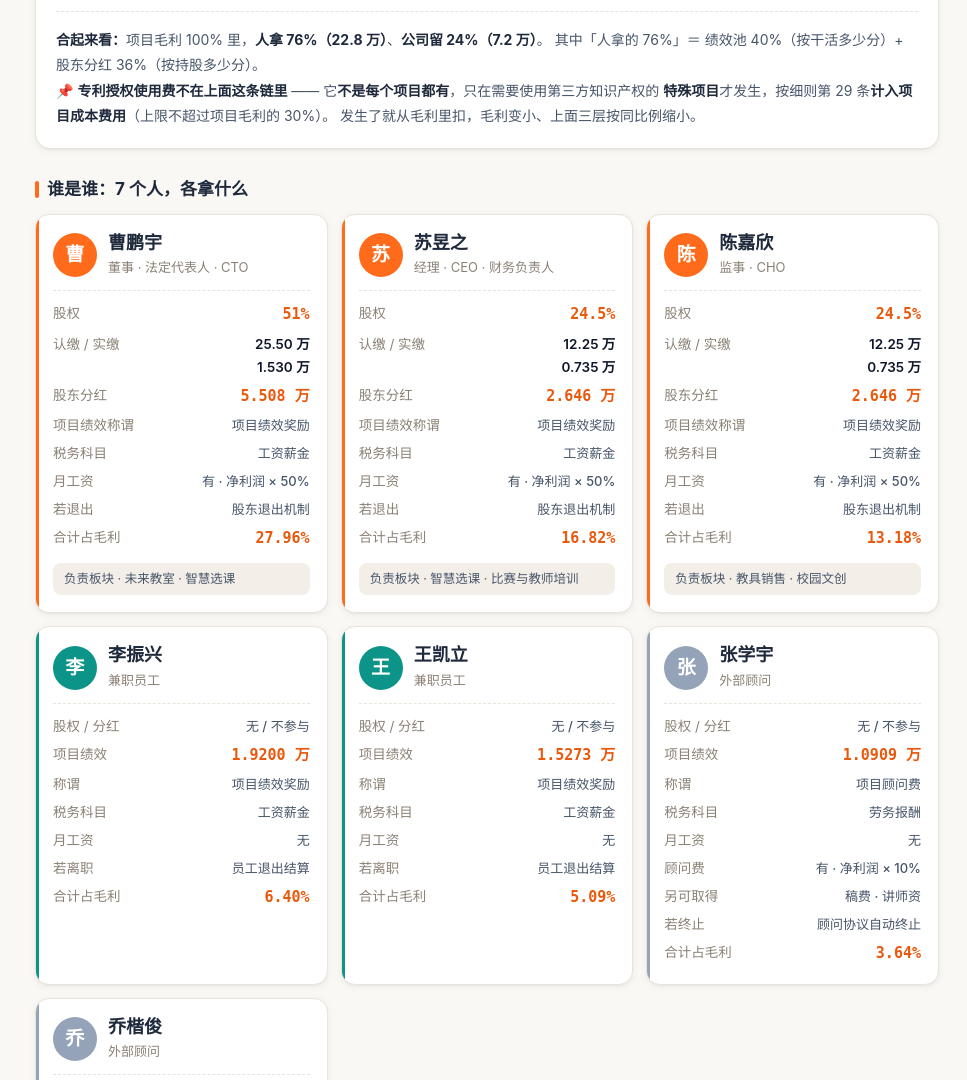
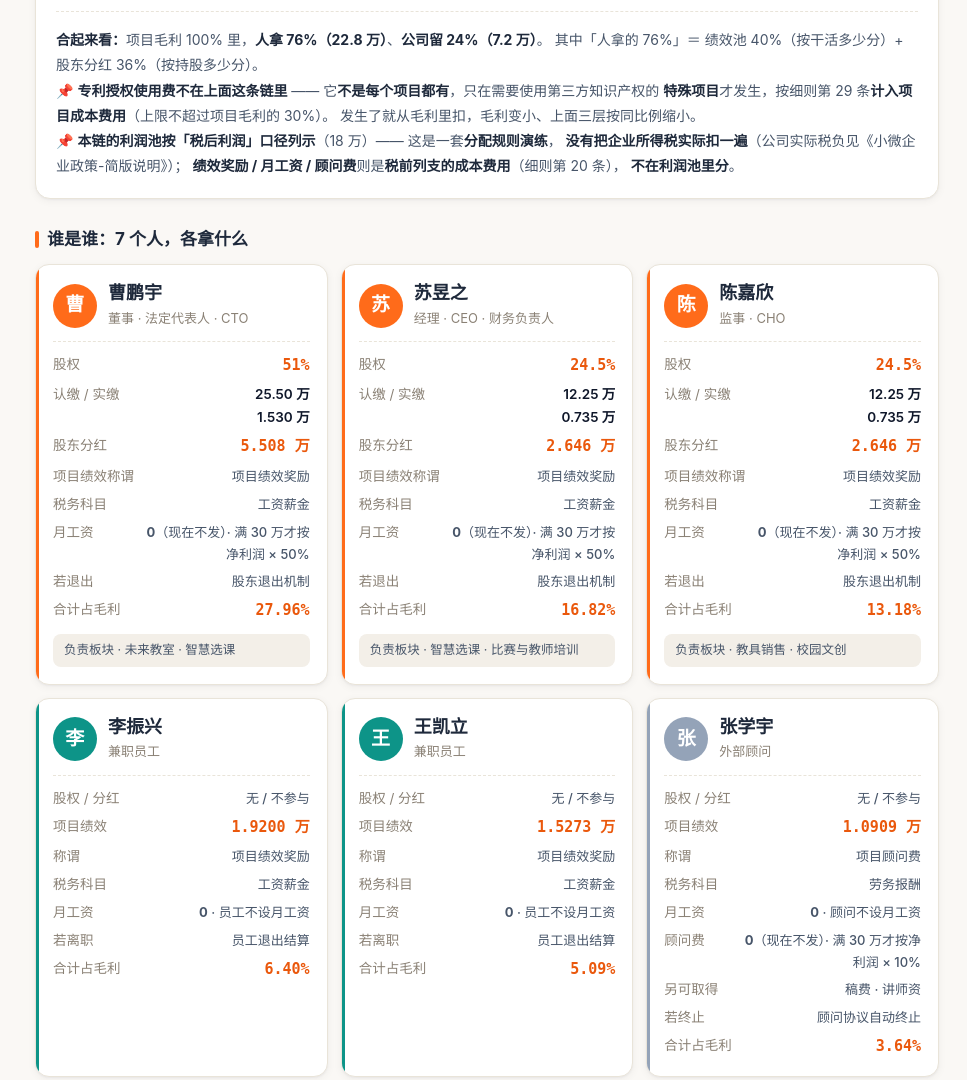
Before and after one commit to elio-cao/xinchuang-edu-preview, a plain HTML site: page index.html in a window 1280 px wide. Shown: the part 1180-2260 px from the top of the page, without its empty margins (313-1280 px from the left). Drawn offline with Linux system fonts and the light colour scheme.

Commit message:
preview: 公司资料总站改版预览

```diff
--- a/index.html
+++ b/index.html
@@ -530,7 +530,11 @@ mark{background:#ffe9a8;color:inherit;border-radius:2px;padding:0 1px}
       其中「人拿的 76%」＝ 绩效池 40%（按干活多少分）+ 股东分红 36%（按持股多少分）。<br>
       📌 <b>专利授权使用费不在上面这条链里</b> —— 它<b>不是每个项目都有</b>，只在需要使用第三方知识产权的
       <b>特殊项目</b>才发生，按细则第 29 条<b>计入项目成本费用</b>（上限不超过项目毛利的 30%）。
-      发生了就从毛利里扣，毛利变小、上面三层按同比例缩小。
+      发生了就从毛利里扣，毛利变小、上面三层按同比例缩小。<br>
+      📌 <b>本链的利润池按「税后利润」口径列示</b>（18 万）—— 这是一套<b>分配规则演练</b>，
+      <b>没有把企业所得税实际扣一遍</b>（公司实际税负见《小微企业政策-简版说明》）；
+      <b>绩效奖励 / 月工资 / 顾问费</b>则是<b>税前列支的成本费用</b>（细则第 20 条），
+      <b>不在利润池里分</b>。
     </div>
   </div>
 
@@ -546,7 +550,7 @@ mark{background:#ffe9a8;color:inherit;border-radius:2px;padding:0 1px}
         <dt>股东分红</dt><dd class="big">5.508 万</dd>
         <dt>项目绩效称谓</dt><dd class="small">项目绩效奖励</dd>
         <dt>税务科目</dt><dd class="small">工资薪金</dd>
-        <dt>月工资</dt><dd class="small">有 · 净利润 × 50%</dd>
+        <dt>月工资</dt><dd class="small"><b>0</b>（现在不发）· 满 30 万才按净利润 × 50%</dd>
         <dt>若退出</dt><dd class="small">股东退出机制</dd>
         <dt>合计占毛利</dt><dd class="big">27.96%</dd>
       </dl>
@@ -560,7 +564,7 @@ mark{background:#ffe9a8;color:inherit;border-radius:2px;padding:0 1px}
         <dt>股东分红</dt><dd class="big">2.646 万</dd>
         <dt>项目绩效称谓</dt><dd class="small">项目绩效奖励</dd>
         <dt>税务科目</dt><dd class="small">工资薪金</dd>
-        <dt>月工资</dt><dd class="small">有 · 净利润 × 50%</dd>
+        <dt>月工资</dt><dd class="small"><b>0</b>（现在不发）· 满 30 万才按净利润 × 50%</dd>
         <dt>若退出</dt><dd class="small">股东退出机制</dd>
         <dt>合计占毛利</dt><dd class="big">16.82%</dd>
       </dl>
@@ -574,7 +578,7 @@ mark{background:#ffe9a8;color:inherit;border-radius:2px;padding:0 1px}
         <dt>股东分红</dt><dd class="big">2.646 万</dd>
         <dt>项目绩效称谓</dt><dd class="small">项目绩效奖励</dd>
         <dt>税务科目</dt><dd class="small">工资薪金</dd>
-        <dt>月工资</dt><dd class="small">有 · 净利润 × 50%</dd>
+        <dt>月工资</dt><dd class="small"><b>0</b>（现在不发）· 满 30 万才按净利润 × 50%</dd>
         <dt>若退出</dt><dd class="small">股东退出机制</dd>
         <dt>合计占毛利</dt><dd class="big">13.18%</dd>
       </dl>
@@ -587,7 +591,7 @@ mark{background:#ffe9a8;color:inherit;border-radius:2px;padding:0 1px}
         <dt>项目绩效</dt><dd class="big">1.9200 万</dd>
         <dt>称谓</dt><dd class="small">项目绩效奖励</dd>
         <dt>税务科目</dt><dd class="small">工资薪金</dd>
-        <dt>月工资</dt><dd class="small">无</dd>
+        <dt>月工资</dt><dd class="small"><b>0</b> · 员工不设月工资</dd>
         <dt>若离职</dt><dd class="small">员工退出结算</dd>
         <dt>合计占毛利</dt><dd class="big">6.40%</dd>
       </dl>
@@ -599,7 +603,7 @@ mark{background:#ffe9a8;color:inherit;border-radius:2px;padding:0 1px}
         <dt>项目绩效</dt><dd class="big">1.5273 万</dd>
         <dt>称谓</dt><dd class="small">项目绩效奖励</dd>
         <dt>税务科目</dt><dd class="small">工资薪金</dd>
-        <dt>月工资</dt><dd class="small">无</dd>
+        <dt>月工资</dt><dd class="small"><b>0</b> · 员工不设月工资</dd>
         <dt>若离职</dt><dd class="small">员工退出结算</dd>
         <dt>合计占毛利</dt><dd class="big">5.09%</dd>
       </dl>
@@ -611,8 +615,8 @@ mark{background:#ffe9a8;color:inherit;border-radius:2px;padding:0 1px}
         <dt>项目绩效</dt><dd class="big">1.0909 万</dd>
         <dt>称谓</dt><dd class="small">项目顾问费</dd>
         <dt>税务科目</dt><dd class="small">劳务报酬</dd>
-        <dt>月工资</dt><dd class="small">无</dd>
-        <dt>顾问费</dt><dd class="small">有 · 净利润 × 10%</dd>
+        <dt>月工资</dt><dd class="small"><b>0</b> · 顾问不设月工资</dd>
+        <dt>顾问费</dt><dd class="small"><b>0</b>（现在不发）· 满 30 万才按净利润 × 10%</dd>
         <dt>另可取得</dt><dd class="small">稿费 · 讲师资</dd>
         <dt>若终止</dt><dd class="small">顾问协议自动终止</dd>
         <dt>合计占毛利</dt><dd class="big">3.64%</dd>
@@ -625,8 +629,8 @@ mark{background:#ffe9a8;color:inherit;border-radius:2px;padding:0 1px}
         <dt>项目绩效</dt><dd class="big">0.8727 万</dd>
         <dt>称谓</dt><dd class="small">项目顾问费</dd>
         <dt>税务科目</dt><dd class="small">劳务报酬</dd>
-        <dt>月工资</dt><dd class="small">无</dd>
-        <dt>顾问费</dt><dd class="small">有 · 净利润 × 10%</dd>
+        <dt>月工资</dt><dd class="small"><b>0</b> · 顾问不设月工资</dd>
+        <dt>顾问费</dt><dd class="small"><b>0</b>（现在不发）· 满 30 万才按净利润 × 10%</dd>
         <dt>另可取得</dt><dd class="small">稿费 · 讲师资</dd>
         <dt>若终止</dt><dd class="small">顾问协议自动终止</dd>
         <dt>合计占毛利</dt><dd class="big">2.91%</dd>
@@ -636,6 +640,8 @@ mark{background:#ffe9a8;color:inherit;border-radius:2px;padding:0 1px}
   <p class="scrollhint mut" style="text-align:left;margin-top:12px">
     <b>7 人全部在册在岗</b>（3 名创始人 + 2 名兼职员工 + 2 名外部顾问）——
     卡片里的「若退出 / 若离职 / 若终止」是<b>条件性规则</b>（万一哪天离开才走这套），<b>不是当前状态</b>。
+    <br><b>月工资与顾问费现在都是 0</b> —— 按细则第 14、15 条从<b>上一会计年度净利润</b>计提、<b>满 30 万才发</b>；
+    公司<b>成立首年没有上一年度净利润</b>，所以现在一分不发。卡上写的是<b>规则</b>，不是现行收入。
     <br><span class="mut" style="font-size:12px">三条路径各不相同：创始人走《5 校聘》第七条股东退出机制；兼职员工走第八条员工退出结算（结算完毕后个人贡献值记录清零，只保留项目级汇总数据）；外部顾问走《2 在编顾问协议》第八条协议终止。</span>
   </p>
   <p class="scrollhint mut" style="text-align:left;margin-top:12px">
@@ -649,9 +655,13 @@ mark{background:#ffe9a8;color:inherit;border-radius:2px;padding:0 1px}
     <div class="kpi"><div class="k">首期实缴</div><div class="v">3.000<small>万</small></div></div>
     <div class="kpi hi"><div class="k">项目绩效池</div><div class="v">×40%<small>毛利</small></div></div>
     <div class="kpi hi"><div class="k">贡献值系数</div><div class="v">1.0+0.1N<small>≤1.3</small></div></div>
-    <div class="kpi"><div class="k">创始人月工资</div><div class="v">×50%<small>净利润</small></div></div>
-    <div class="kpi"><div class="k">外部顾问费</div><div class="v">×10%<small>净利润</small></div></div>
+    <div class="kpi"><div class="k">创始人月工资</div><div class="v">0<small>现在不发 · 满 30 万才按净利润 ×50%</small></div></div>
+    <div class="kpi"><div class="k">外部顾问费</div><div class="v">0<small>现在不发 · 满 30 万才按净利润 ×10%</small></div></div>
   </div>
+  <p class="scrollhint mut" style="text-align:left;margin-top:10px">
+    <b>月工资与顾问费现在都是 0</b>：按细则第 14、15 条从<b>上一会计年度净利润</b>计提、<b>满 30 万才发</b>；
+    <b>成立首年没有上一年度净利润</b> → 现在不发。这里的 0 是<b>现行值</b>，比例是<b>规则</b>。
+  </p>
 
 </div></div>
 
```
